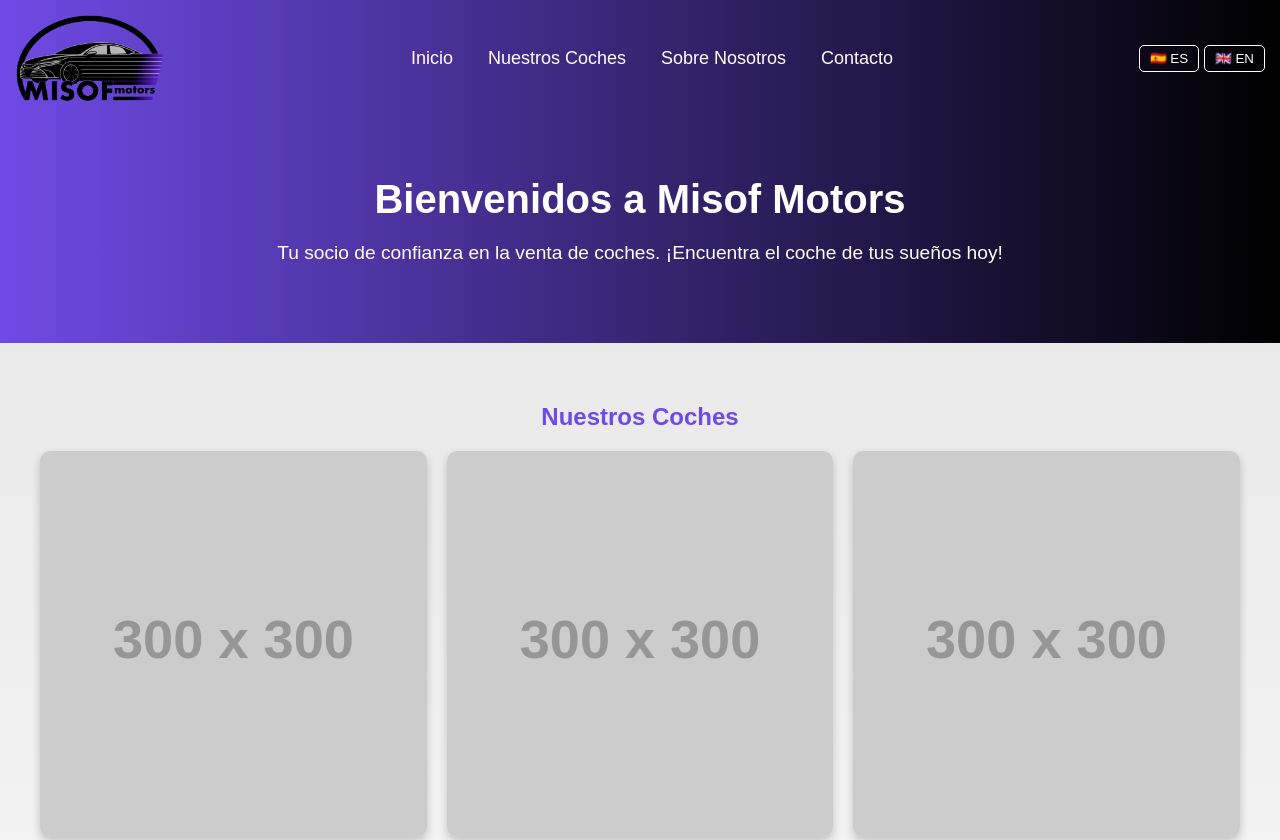
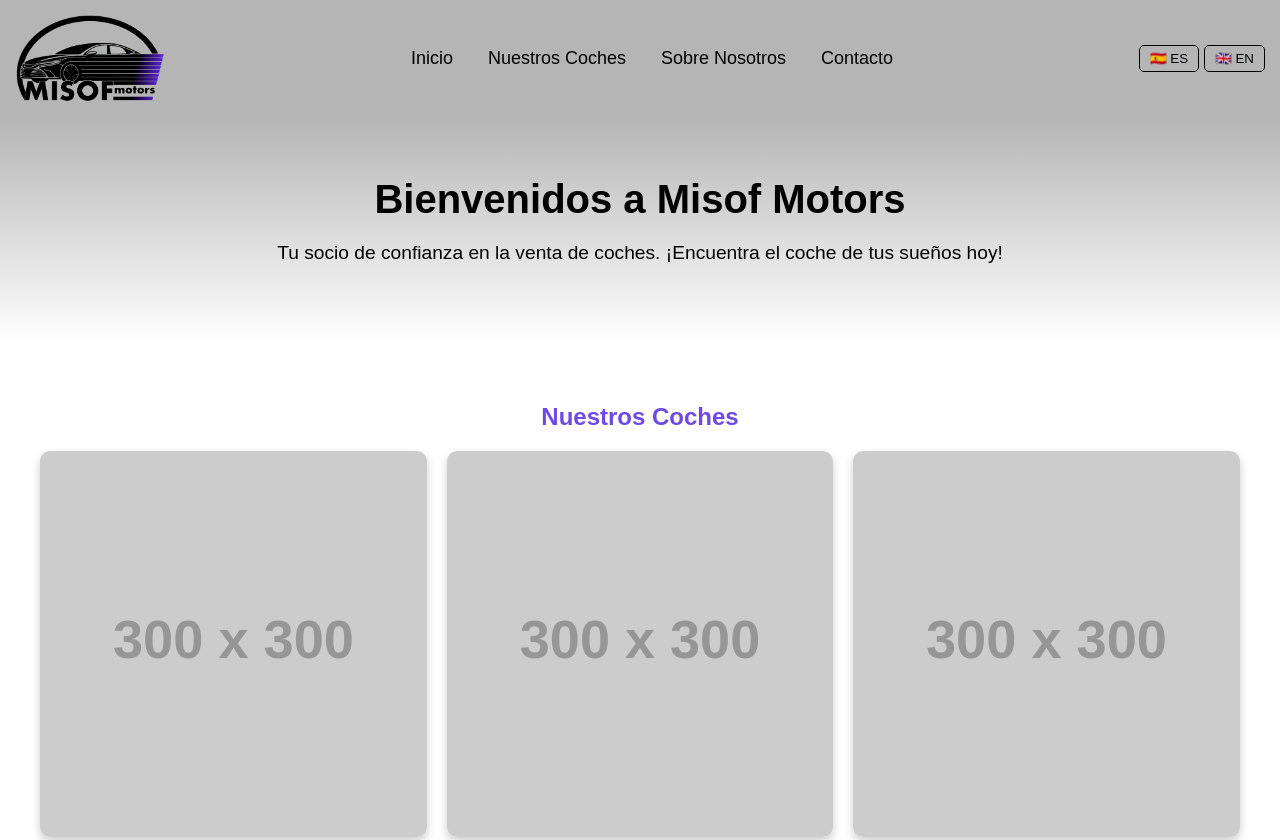
Before and after one commit to misofmotors/misofmotors.github.io, a plain HTML site: page index.html in a window 1280 px wide. Shown: the top 840 px of the page. Drawn offline with Linux system fonts and the light colour scheme; placeholder pictures from the web are drawn by us.

Commit message:
Change header colors

```diff
--- a/index.html
+++ b/index.html
@@ -8,7 +8,7 @@
         body {
             font-family: Arial, sans-serif;
             margin: 0;
-            background: linear-gradient(to bottom, #e3e3e3, #ffffff);
+            background: white;
             color: #333;
         }
 
@@ -16,7 +16,7 @@
             display: flex;
             align-items: center;
             justify-content: space-between;
-            background: linear-gradient(to right, #6f4ae6, #000);
+            background: #b5b5b5;
             padding: 15px;
             position: relative;
         }
@@ -32,7 +32,7 @@
 
         nav a {
             text-decoration: none;
-            color: white;
+            color: black;
             padding: 10px;
             font-size: 18px;
         }
@@ -50,20 +50,20 @@
         .menu-toggle div {
             width: 25px;
             height: 3px;
-            background-color: white;
+            background-color: black;
             margin: 3px 0;
         }
 
         .language-switch {
-            color: white;
+            color: black;
             display: flex;
             gap: 5px;
         }
 
         .language-switch button {
             background: none;
-            border: 1px solid white;
-            color: white;
+            border: 1px solid black;
+            color: black;
             padding: 5px 10px;
             border-radius: 5px;
             cursor: pointer;
@@ -81,15 +81,15 @@
                 position: absolute;
                 top: 100%;
                 right: 0;
-                background-color: #6f4ae6;
                 width: 100%;
                 text-align: center;
                 padding: 15px 0;
+                background-color: #b5b5b5;
             }
 
             nav a {
                 text-decoration: none;
-                color: white;
+                color: black;
                 padding: 15px;
                 font-size: 16px;
             }
@@ -112,9 +112,10 @@
         .hero {
             text-align: center;
             padding: 60px 20px;
-            background: linear-gradient(to right, #6f4ae6, #000);
-            color: white;
+            background: linear-gradient(#b5b5b5, white);
+            color: black;
         }
+
 
         .hero h1 {
             font-size: 2.5em;
```
